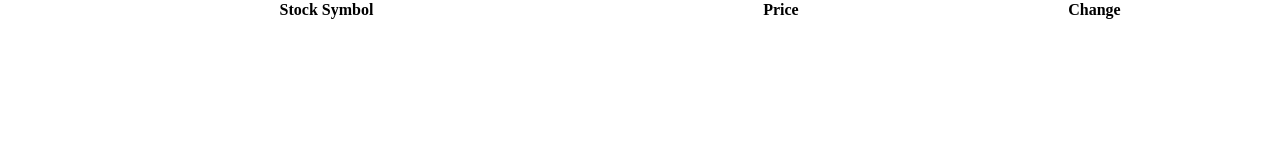
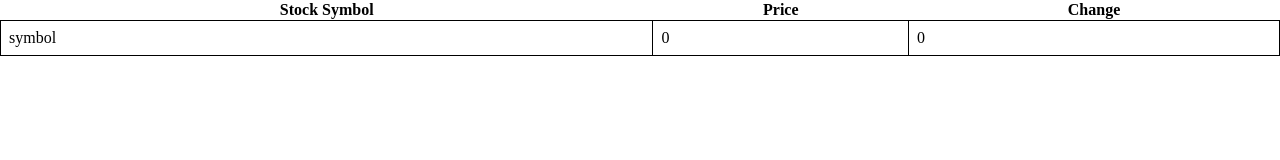
Before and after one commit to nevatia/nevatia.stream.github.io, a plain HTML site: page index.html in a window 1280 px wide. Drawn offline with Linux system fonts and the light colour scheme.

Commit message:
Update index.html

```diff
--- a/index.html
+++ b/index.html
@@ -1,5 +1,6 @@
 <!DOCTYPE html>
 <html>
+
 <head>
     <style>
     body {
@@ -19,6 +20,7 @@
     }
     </style>
 </head>
+
 <body>
     <table id="stream-table">
         <thead>
@@ -30,34 +32,40 @@
         </thead>
         <tbody id="stream-table-body"></tbody>
     </table>
-
     <script>
     const ws = new WebSocket('ws://localhost:8080/');
-
-    // Handle incoming messages from the websocket
-    ws.onmessage = function(event) {
-      // Parse the data from the stream into a stock quote object
-      const quote = JSON.parse(event.data);
 
     // Create a new row in the table for the quote
     const row = document.createElement('tr');
 
     // Create cells for the stock symbol, price, and change
     const symbolCell = document.createElement('td');
-      symbolCell.textContent = quote.symbol;
+    symbolCell.textContent = "symbol";
     row.appendChild(symbolCell);
 
     const priceCell = document.createElement('td');
-      priceCell.textContent = quote.price;
+    priceCell.textContent = 0.0;
     row.appendChild(priceCell);
 
     const changeCell = document.createElement('td');
-      changeCell.textContent = quote.change;
+    changeCell.textContent = 0.0;
     row.appendChild(changeCell);
 
     // Add the new row to the table body
-      document.getElementById('stream-table-body').appendChild(row);
+    document.getElementById('stream-table-body')
+        .appendChild(row);
+    // Handle incoming messages from the websocket
+    ws.onmessage = function (event) {
+
+        // Parse the data from the stream into a stock quote object
+        const quote = JSON.parse(event.data);
+        // Just update The Values Here by replacing the previous content
+        symbolCell.textContent = quote.symbol;
+        priceCell.textContent = quote.price;
+        changeCell.textContent = quote.change;
+
     }
     </script>
 </body>
+
 </html>
```
Lines whose indentation alone changed are shown as unchanged.
